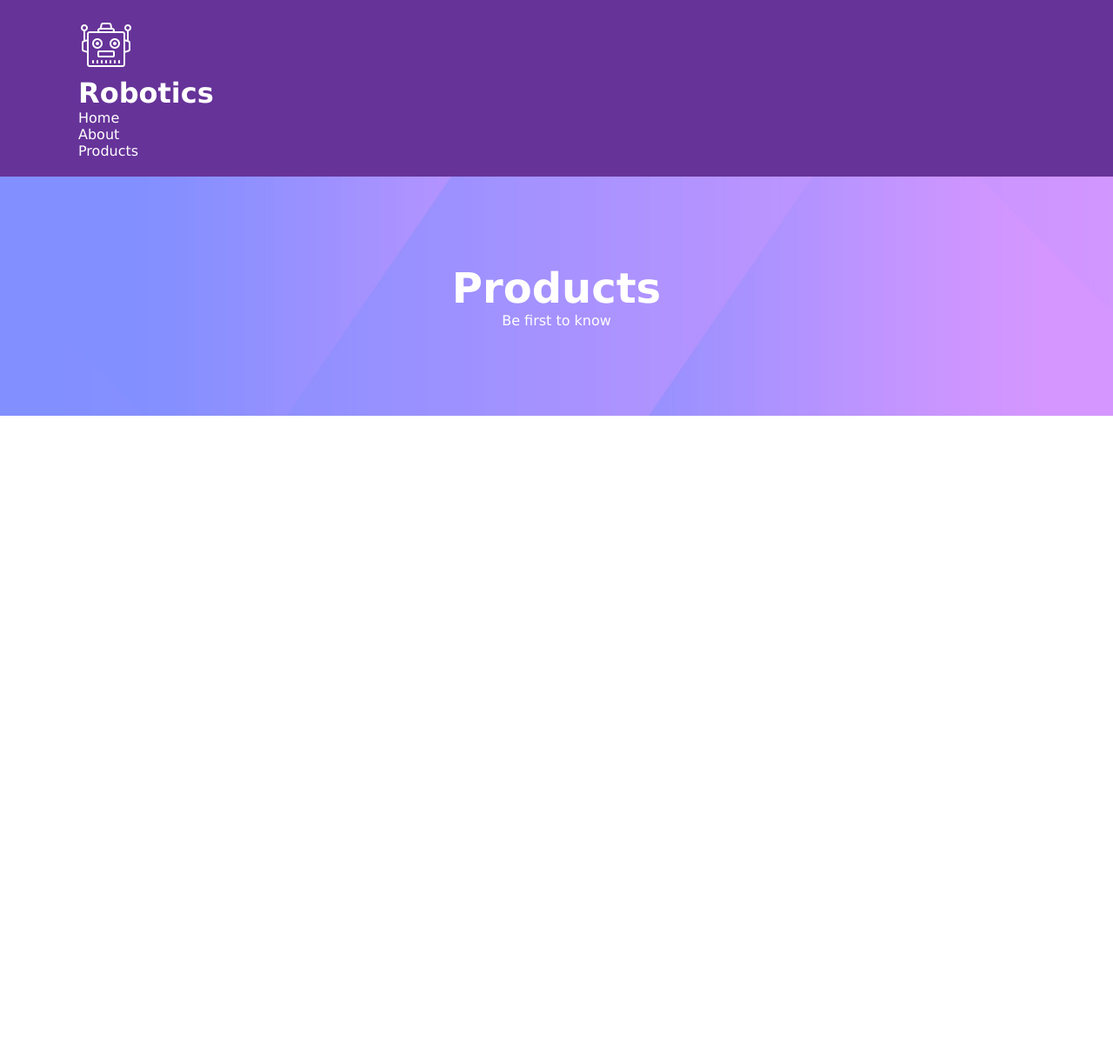
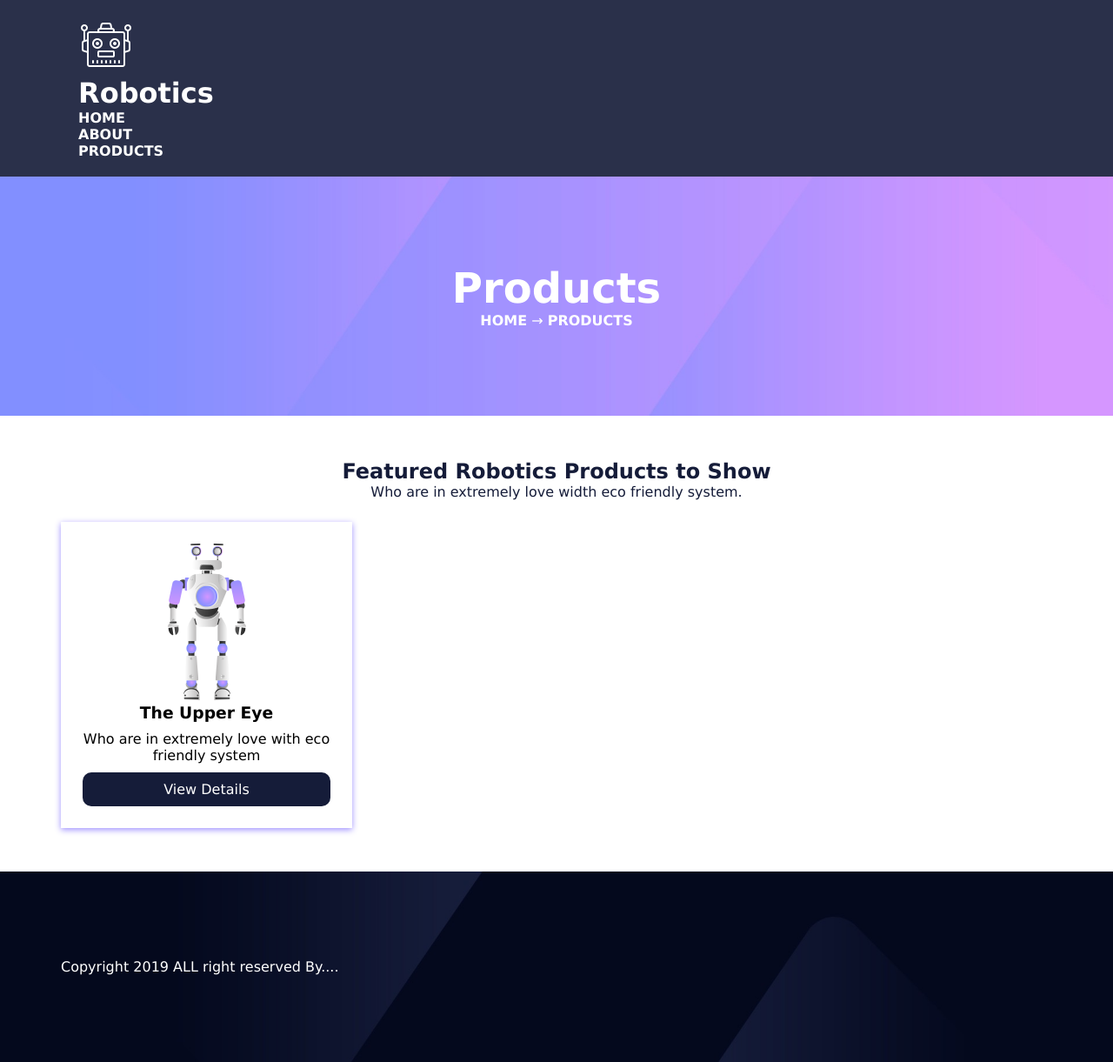
Before and after one commit to grigoriipodsekin/landing_lesson3, a plain HTML site: page index.html in a window 1280 px wide. Shown: the top 1221 px of the page at 87% size. Before the commit the page ends 800 px from the top, so only its background shows below. Drawn offline with Linux system fonts and the light colour scheme.

Commit message:
vertical lending

```diff
--- a/index.css
+++ b/index.css
@@ -1,8 +1,22 @@
+*{
+    font-family: Verdana, Geneva, Tahoma, sans-serif;
+    margin:0;
+    padding: 0;
+}
+
+.container{
+    max-width: 1140px;
+    padding: 0 15px;
+    margin: 0 auto;
+}
+
+/* HEADER */
+
 .header{
     width:100%;
     color: white;
     padding: 20px;
-    background-color: rebeccapurple;
+    background: #151c39e8;
 }
 
 .menu-item{
@@ -14,26 +28,14 @@
     text-decoration: none;
 }
 
-.container{
-    max-width: 1140px;
-    padding: 0 15px;
-    margin: 0 auto;
+/* Дополнительно */
+
+.menu-link{
+    text-transform: uppercase;
+    font-weight: bold;
 }
 
-*{
-    font-family: Verdana, Geneva, Tahoma, sans-serif;
-    margin: 0;
-    padding: 0;
-}
-
-.banner-title, .banner-description{
-    text-align: center;
-    color: white;
-}
-
-.banner-title{
-    font-size: 48px;
-}
+/* BANNER */
 
 .banner-section{
     padding: 100px 0;
@@ -41,3 +43,65 @@
     background-size: cover;
     background-position: center;
 }
+
+.banner-title{
+    font-size: 48px;
+}
+.banner-title, .banner-description{
+    text-align: center;
+    color: white;
+}
+
+/* CARDS */
+
+.cards-section{
+    padding: 50px 0px;
+}
+
+.cards-title, .cards-description{
+    color: #151c39;
+    text-align: center;
+}
+
+.card{
+    padding: 25px;
+    margin-top: 25px;
+    width: 25%;
+    background: white;
+    box-shadow: 0px 2px 7px 0px #9e90ff;
+    text-align: center;
+}
+
+.card-link{
+    text-decoration: none;
+    color: white;
+}
+
+.card-button{
+    text-align: center;
+    background: #151c39;
+    padding: 10px 70px;
+    border-radius: 10px;
+}
+
+.card-title, .card-text{
+    margin-bottom: 10px;
+}
+
+/* Дополнительно */
+
+.card-button{
+    cursor: pointer;
+}
+
+/* FOOTER */
+
+.footer{
+    background: url(img/footer-bg.jpg);
+    background-size: cover;
+    padding: 100px 0px;
+}
+
+.copyright{
+    color: white;
+}
--- a/index.html
+++ b/index.html
@@ -1,59 +1,105 @@
 <!DOCTYPE html>
 <html lang="en">
+
 <head>
     <meta charset="UTF-8">
-    <meta http-equiv="X-UA-Compatible" content="IE=edge">
     <meta name="viewport" content="width=device-width, initial-scale=1.0">
-    <title> Products </title>
-    <link rel= 'stylesheet' href= 'index.css'>
+    <meta http-equiv="X-UA-Compatible" content="ie=edge">
+    <title>Robotics</title>
+    <link rel='stylesheet' href='index.css'>
 </head>
+
 <body>
-    <!-- START HEADER-->
-    <header class= 'header'>
-        <div class= 'container'>
 
-            <!-- START BLOCK LOGO -->
-            <div class= 'header-logo'>
-                <img class= 'logo-img' src= 'img/logo.png'>
-                <h1 class= 'logo-title'> Robotics </h1>
+    <!--START HEADER-->
+    <header class='header'>
+
+        <div class='container'>
+
+            <!--START BLOCK LOGO-->
+            <div class='header-logo'>
+                <img class='logo-img' src='img/logo.png'></img>
+                <h1 class='logo-title'>Robotics</h1>
             </div>
-            <!-- END BLOCK LOGO -->
+            <!--END BLOCK LOGO-->
 
-            <!-- START BLOCK MENU -->
-            <div class= 'header-menu'>
-                <ul class= 'menu'>
-                    <li class= 'menu-item'>
-                        <a class= 'menu-link' href= '#'> Home </a>
+            <!--START BLOCK MENU-->
+            <div class='header-menu'>
+                <ul class='menu'>
+                    <li class='menu-item'>
+                        <a class='menu-link' href='#'>Home</a>
                     </li>
-                    <li class= 'menu-item'>
-                        <a class= 'menu-link' href= '#'> About </a>
+                    <li class='menu-item'>
+                        <a class='menu-link' href='#'>About</a>
                     </li>
-                    <li class= 'menu-item'>
-                        <a class= 'menu-link' href= '#metka'> Products </a>
+                    <li class='menu-item'>
+                        <a class='menu-link' href='#metka'>Products</a>
                     </li>
                 </ul>
             </div>
-            <!-- END BLOCK MENU -->
+            <!--END BLOCK MENU-->
 
         </div>
 
     </header>
-    <!-- END HEADER -->
+    <!--END HEADER-->
 
-    <!-- START MAIN -->
-    <main class= 'main'>
-        <!-- START BANNER SECTION -->
-        <section class= 'banner-section'>
-            <div class= 'container'>
-                <div class= 'banner-text'>
-                    <h1 class= 'banner-title'> Products </h1>
-                    <div class= 'banner-description'> Be first to know </div>
+    <!--START MAIN-->
+    <main class='main'>
+        <!--START BANNER SECTION-->
+        <section class='banner-section'>
+            <div class='container'>
+                <div class='banner-text'>
+                    <h1 class='banner-title'>Products</h1>
+                    <div class='banner-description'>
+                        <a href='#' class='menu-link'>Home</a> &#x2192 <a href='#' class='menu-link'>Products</a>
+                    </div>
                 </div>
             </div>
         </section>
-        <!-- END BANNER SECTION -->
+        <!--END BANNER SECTION-->
+
+        <!--START CARDS SECTION-->
+        <section class='cards-section'>
+            <a name='metka'>
+                <div class='container'>
+                    <a name='metka'></a>
+                    <div class='cards-text'>
+                        <h1 class='cards-title'>Featured Robotics Products to Show</h1>
+                        <div class='cards-description'>Who are in extremely love width eco friendly system.</div>
+                    </div>
+
+                    <div class='cards'>
+                        <div class='cards-row'>
+                            <div class='card'>
+
+                                <img class='card-img' src="img/p1.png">
+                                <div class='card-body'>
+                                    <h3 class='card-title'>The Upper Eye</h3>
+                                    <div class='card-text'>Who are in extremely love with eco friendly system</div>
+                                    <div class='card-button'>
+                                        <a class='card-link' href='#'>View Details</a>
+                                    </div>
+                                </div>
+
+                            </div>
+                        </div>
+                    </div>
+
+                </div>
+        </section>
+        <!--START CARDS SECTION-->
     </main>
-    <!-- END MAIN-->
-    <footer class= 'footer'> </footer>
+    <!--END MAIN-->
+
+    <!--START FOOTER-->
+    <footer class='footer'>
+        <div class='container'>
+            <div class='copyright'>Copyright 2019 ALL right reserved By....</div>
+        </div>
+    </footer>
+    <!--END CARDS SECTION-->
+
 </body>
+
 </html>
--- /dev/null
+++ b/vebinar.css
@@ -0,0 +1,24 @@
+.card{
+    padding: 25px;
+    margin-top: 25px;
+    width: 25%;
+    background: white;
+    box-shadow: 0px 2px 7px 0px #9e90ff;
+    text-align: center;
+}
+.card:hover{
+    box-shadow: 0px 10px 30px 0px #9e90ff;
+}
+
+.banner-section{
+    margin-top: 203px;
+}
+
+.header{
+    position: fixed;
+    top:0;
+    left:0;
+    right: 0;
+    z-index: 2;
+    background: #151c39e8;
+}
```
